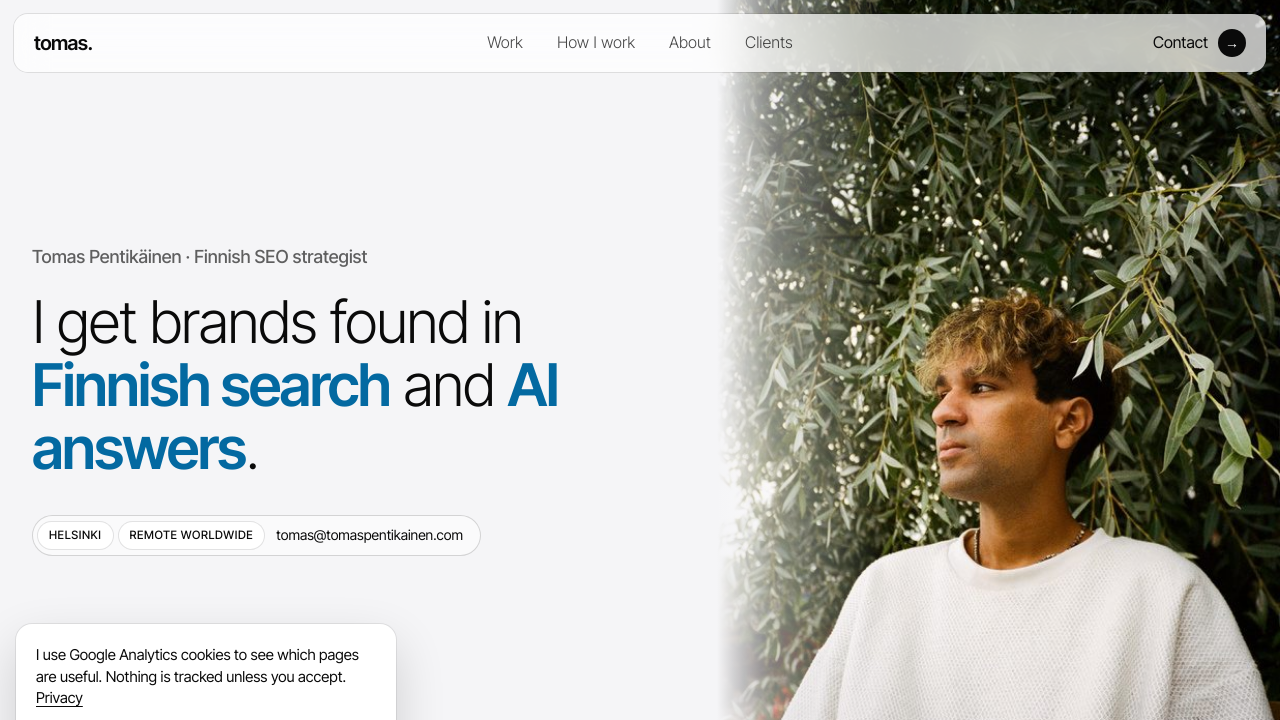
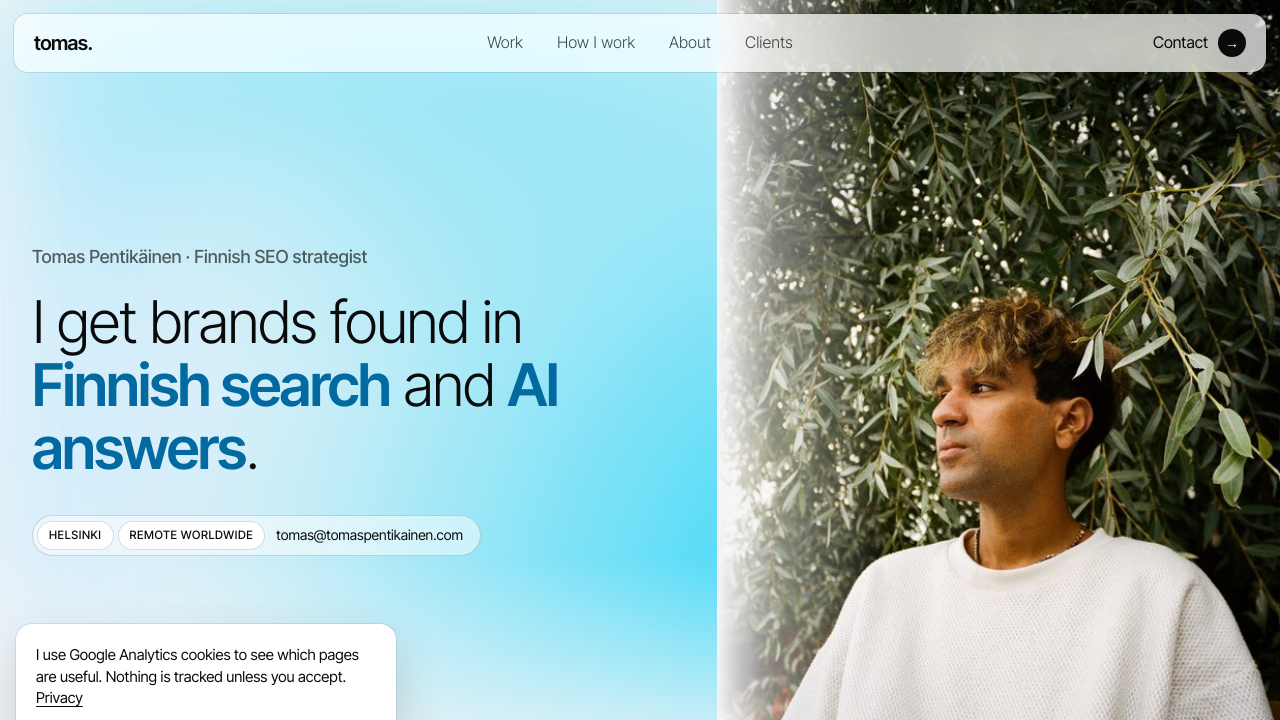
Before and after one commit to agricola-glitch/tomas-pentikainen, a plain HTML site: page index.html in a window 1280 px wide. Shown: the top 720 px of the page. Drawn offline with Linux system fonts and the light colour scheme.

Commit message:
Colour fields in every hero (home, landing, guides, 404); brands wall back on neutral white
Co-Authored-By: Claude Opus 5.5 <noreply@anthropic.com>

```diff
--- a/aurora.js
+++ b/aurora.js
@@ -26,16 +26,26 @@
     '.wash.aurora>canvas.aurora-c{position:absolute;inset:0;width:100%;height:100%;z-index:-1;pointer-events:none;' +
     'filter:blur(48px) saturate(1.15);opacity:.9;' +
     '-webkit-mask-image:linear-gradient(180deg,transparent 0%,#000 18%,#000 82%,transparent 100%);' +
-    'mask-image:linear-gradient(180deg,transparent 0%,#000 18%,#000 82%,transparent 100%)}';
+    'mask-image:linear-gradient(180deg,transparent 0%,#000 18%,#000 82%,transparent 100%)}' +
+    /* hero: the first thing people see, so stronger colour; fades out towards the photo and the logo strip */
+    '.hero.aurora{isolation:isolate}.hero.aurora .photo{z-index:1}' +
+    '.hero.aurora>canvas.aurora-c{position:absolute;inset:0;width:100%;height:100%;z-index:0;pointer-events:none;filter:blur(56px) saturate(1.2);' +
+    '-webkit-mask-image:linear-gradient(90deg,#000 0%,#000 55%,transparent 88%),linear-gradient(180deg,#000 70%,transparent 100%);-webkit-mask-composite:source-in;' +
+    'mask-image:linear-gradient(90deg,#000 0%,#000 55%,transparent 88%),linear-gradient(180deg,#000 70%,transparent 100%);mask-composite:intersect}' +
+    /* other page heroes (landing, guides, 404): full-width field, fades out at the bottom */
+    '.aurora-full{position:relative;isolation:isolate}' +
+    '.aurora-full>canvas.aurora-c{position:absolute;inset:0;width:100%;height:100%;z-index:-1;pointer-events:none;filter:blur(56px) saturate(1.2);' +
+    '-webkit-mask-image:linear-gradient(180deg,#000 72%,transparent 100%);mask-image:linear-gradient(180deg,#000 72%,transparent 100%)}';
   document.head.appendChild(css);
 
   function rgba(c, a) { return 'rgba(' + c[0] + ',' + c[1] + ',' + c[2] + ',' + a + ')'; }
 
-  function Field(section, index) {
+  function Field(section, index, opt) {
+    opt = opt || {};
     var cv = document.createElement('canvas');
     cv.className = 'aurora-c';
     cv.setAttribute('aria-hidden', 'true');
-    section.classList.add('aurora');
+    section.classList.add(opt.full ? 'aurora-full' : 'aurora');
     section.insertBefore(cv, section.firstChild);
     var ctx = cv.getContext('2d');
     var W = 96, H = 64; // tiny buffer; CSS scales and blurs it
@@ -44,14 +54,14 @@
     var blobs = pal.map(function (c, i) {
       var s = index * 1.7 + i * 2.3;
       return { c: c, x: (Math.sin(s) + 1) / 2, y: (Math.cos(s * 1.3) + 1) / 2,
-        r: i === 0 ? 0.62 : 0.48, a: i === 0 ? 0.55 : 0.42,
+        r: i === 0 ? 0.62 : 0.48, a: (i === 0 ? 0.55 : 0.42) * (opt.hero ? 1.45 : 1),
         sx: 0.06 + (i % 3) * 0.025, sy: 0.05 + ((i + 1) % 3) * 0.02, ph: s };
     });
     var visible = false, raf = 0, t0 = performance.now();
     function draw(now) {
       var t = (now - t0) / 1000;
       ctx.clearRect(0, 0, W, H);
-      ctx.fillStyle = '#fff';
+      ctx.fillStyle = opt.base || '#fff';
       ctx.fillRect(0, 0, W, H);
       for (var i = 0; i < blobs.length; i++) {
         var b = blobs[i];
@@ -76,6 +86,10 @@
   }
 
   function init() {
+    var hero = document.querySelector('.hero');
+    if (hero) Field(hero, 9, { hero: true, base: '#f5f5f7' });
+    var heads = document.querySelectorAll('.lp-hero, .art-hero, .nf');
+    for (var j = 0; j < heads.length; j++) Field(heads[j], 11 + j, { hero: true, full: true, base: '#f5f5f7' });
     var list = document.querySelectorAll('.wash');
     for (var i = 0; i < list.length; i++) Field(list[i], i);
   }
--- a/index.html
+++ b/index.html
@@ -467,7 +467,7 @@ html,body{overflow-x:hidden}
   </div>
 </section>
 
-<section id="clients" class="wash" aria-labelledby="clients-h">
+<section id="clients" aria-labelledby="clients-h">
   <div class="wrap">
     <div class="statement"><h2 id="clients-h" class="rv">Brands I've <strong>worked with</strong>.</h2></div>
     <div class="wall rv">
```
Also changed, not shown: 404.html (+1 -0 lines), finnish-seo/do-you-need-a-finnish-website/index.html (+1 -1 lines), finnish-seo/finnish-keyword-research/index.html (+1 -1 lines), finnish-seo/finnish-website-localization/index.html (+1 -1 lines), finnish-seo/how-to-choose-a-finnish-seo-consultant/index.html (+1 -1 lines).
